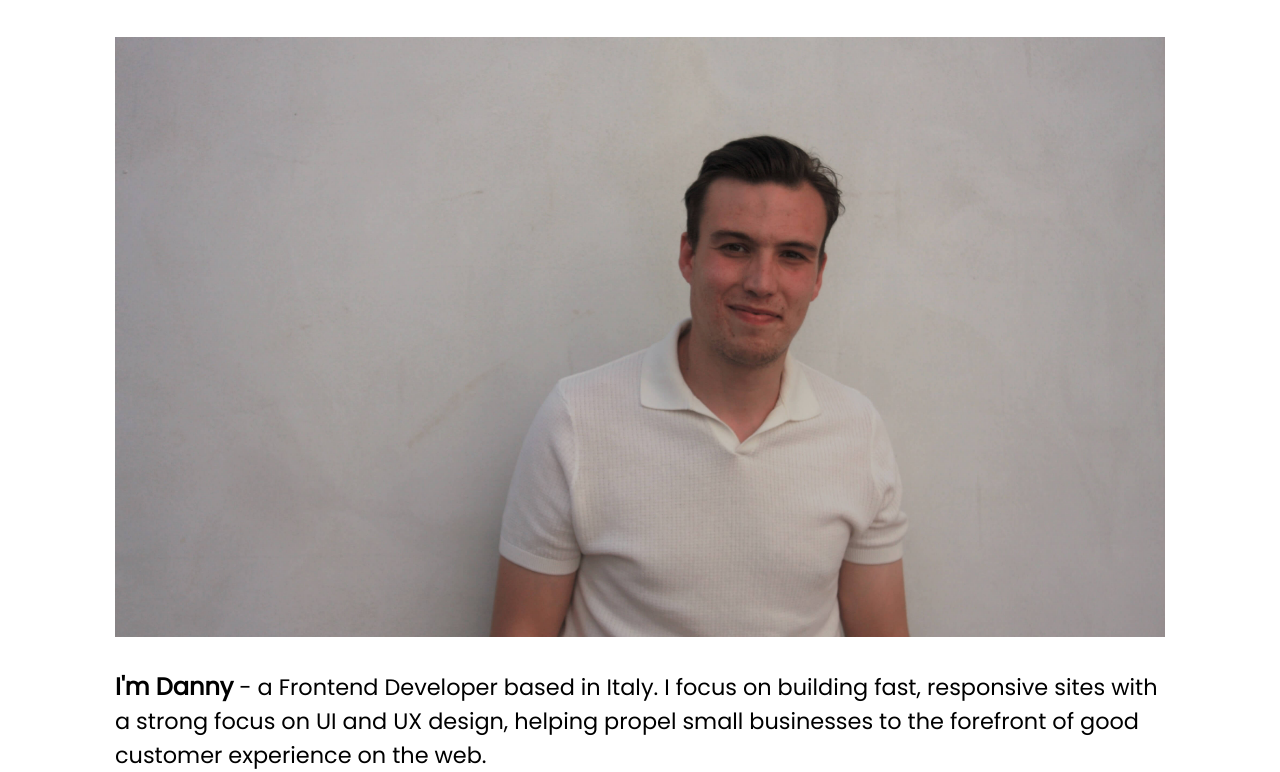
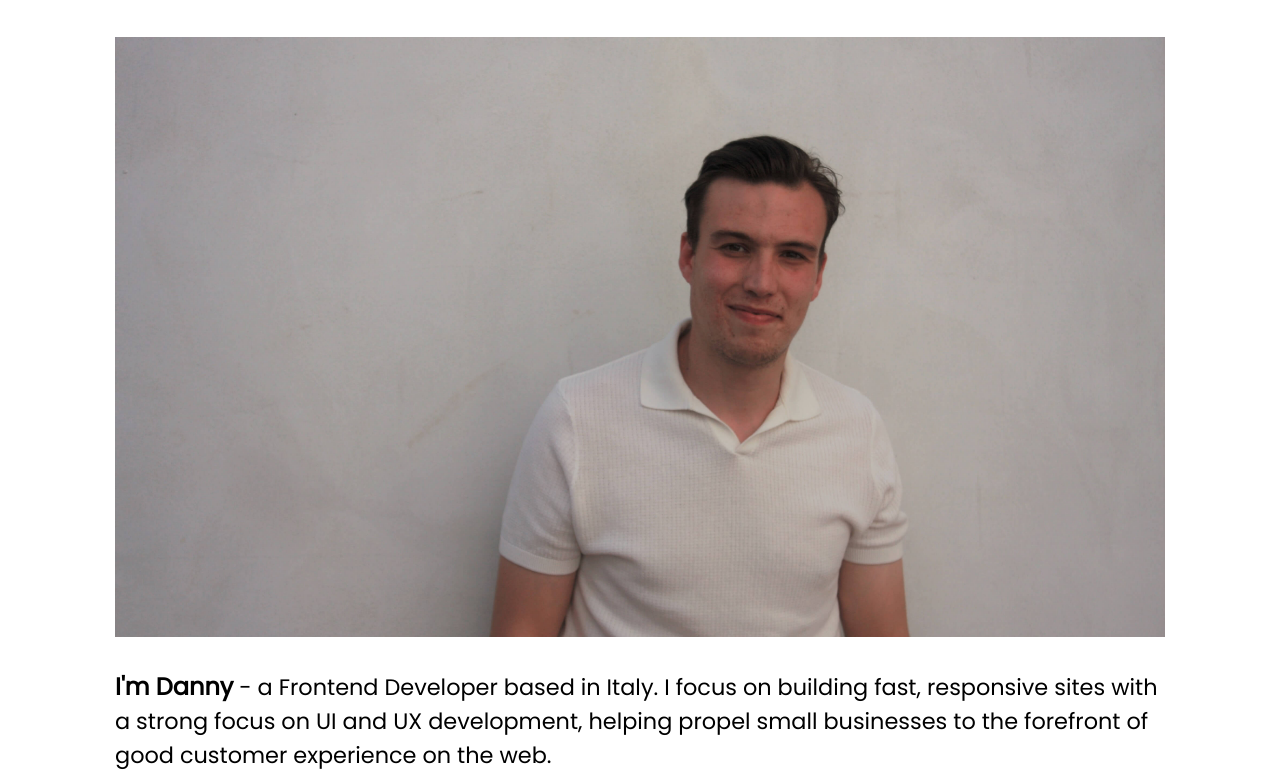
Before and after one commit to DannyHeyes/personal-site-gatsby, a Gatsby site: page / in a window 1280 px wide. Shown: the part 180-952 px from the top of the page. Built offline with nearby package versions, Linux system fonts and the light colour scheme; Gatsby itself is replaced by a stand-in of ours; what @react-icons/all-files would draw is missing.

Commit message:
index page copy update

```diff
--- a/src/pages/index.js
+++ b/src/pages/index.js
@@ -41,7 +41,7 @@ const Index = () => {
         </div>
 
         <div>
-          <h1><span>I'm Danny</span> - a Frontend Developer based in Italy. I focus on building fast, responsive sites with a strong focus on UI and UX design, helping propel small
+          <h1><span>I'm Danny</span> - a Frontend Developer based in Italy. I focus on building fast, responsive sites with a strong focus on UI and UX development, helping propel small
           businesses to the forefront of good customer experience on the web. </h1>
         </div>
 
```
